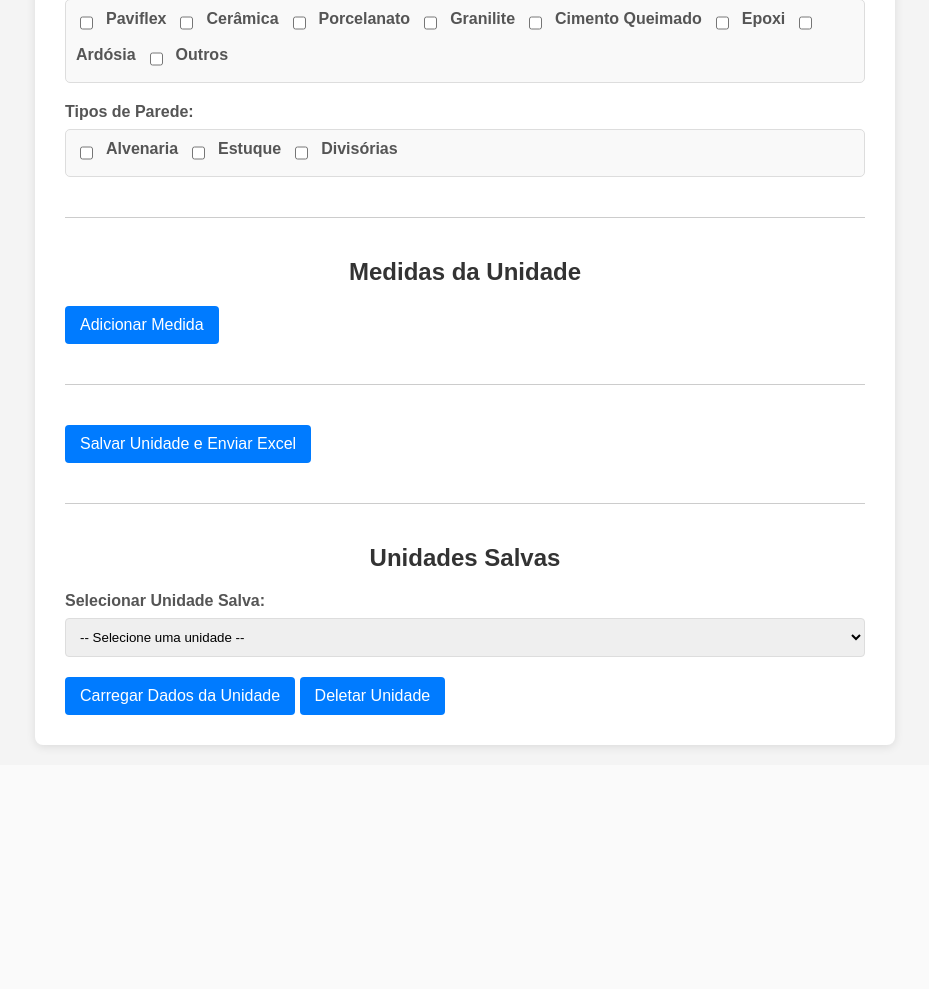
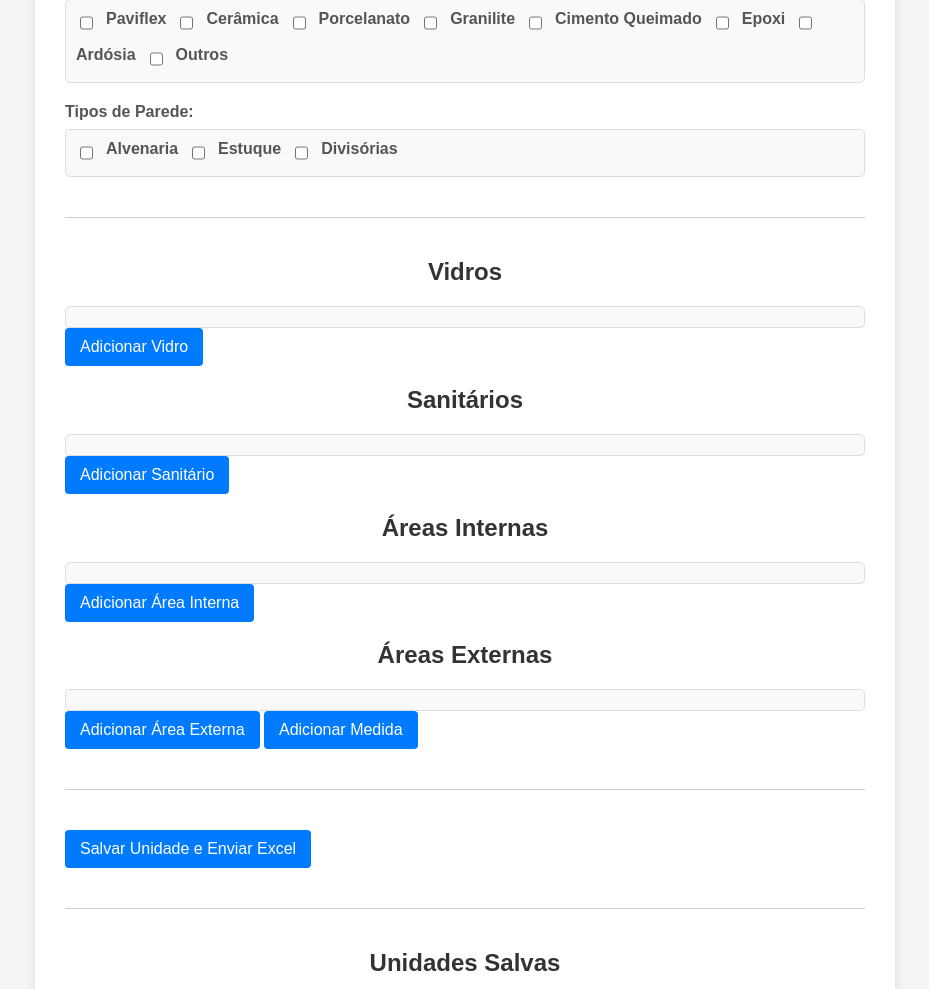
Before and after one commit to AMS2025-phm/cadastro, a Flask app: page / in a window 1280 px wide. Shown: the part 955-1944 px from the top of the page, without its empty margins (175-1104 px from the left). Before the commit the page ends 1705 px from the top, so only its background shows below. Run offline with Flask 3, Linux system fonts and the light colour scheme.

Commit message:
Update index.html

```diff
--- a/templates/index.html
+++ b/templates/index.html
@@ -78,8 +78,21 @@
             </div>
 
             <hr>
-            <h2>Medidas da Unidade</h2>
-            <div id="medidas-container"></div>
+            <h2>Vidros</h2>
+            <div id="vidros-container" class="checkbox-options-group" style="display: flex; flex-direction: column; gap: 10px; padding: 10px; border: 1px solid #ddd; border-radius: 5px; background-color: #f9f9f9;"></div>
+            <button type="button" id="addVidroBtn" class="btn secondary-btn">Adicionar Vidro</button>
+
+            <h2>Sanitários</h2>
+            <div id="sanitarios-container" class="checkbox-options-group" style="display: flex; flex-direction: column; gap: 10px; padding: 10px; border: 1px solid #ddd; border-radius: 5px; background-color: #f9f9f9;"></div>
+            <button type="button" id="addSanitarioBtn" class="btn secondary-btn">Adicionar Sanitário</button>
+
+            <h2>Áreas Internas</h2>
+            <div id="internas-container" class="checkbox-options-group" style="display: flex; flex-direction: column; gap: 10px; padding: 10px; border: 1px solid #ddd; border-radius: 5px; background-color: #f9f9f9;"></div>
+            <button type="button" id="addInternaBtn" class="btn secondary-btn">Adicionar Área Interna</button>
+
+            <h2>Áreas Externas</h2>
+            <div id="externas-container" class="checkbox-options-group" style="display: flex; flex-direction: column; gap: 10px; padding: 10px; border: 1px solid #ddd; border-radius: 5px; background-color: #f9f9f9;"></div>
+            <button type="button" id="addExternaBtn" class="btn secondary-btn">Adicionar Área Externa</button>
             <button type="button" id="addMedidaBtn" class="btn secondary-btn">Adicionar Medida</button>
             <hr>
 
@@ -173,6 +186,51 @@
             }
 
             loadDropdownOptions();
+
+            function addMedidaBlock(container, type) {
+                const index = container.children.length;
+                const block = document.createElement('div');
+                block.style.display = 'flex';
+                block.style.flexDirection = 'column';
+                block.style.gap = '5px';
+                block.innerHTML = `
+                    <label>${type} #${index + 1}</label>
+                    <input type="number" placeholder="Largura (m)" step="0.01" class="largura">
+                    <input type="number" placeholder="Comprimento (m)" step="0.01" class="comprimento">
+                    <input type="number" placeholder="Área (m²)" step="0.01" class="area" readonly>
+                `;
+
+                const larguraInput = block.querySelector('.largura');
+                const comprimentoInput = block.querySelector('.comprimento');
+                const areaInput = block.querySelector('.area');
+
+                function calcularArea() {
+                    const largura = parseFloat(larguraInput.value) || 0;
+                    const comprimento = parseFloat(comprimentoInput.value) || 0;
+                    areaInput.value = (largura * comprimento).toFixed(2);
+                }
+
+                larguraInput.addEventListener('input', calcularArea);
+                comprimentoInput.addEventListener('input', calcularArea);
+
+                container.appendChild(block);
+            }
+
+            document.getElementById('addVidroBtn').addEventListener('click', function() {
+                addMedidaBlock(document.getElementById('vidros-container'), 'Vidro');
+            });
+
+            document.getElementById('addSanitarioBtn').addEventListener('click', function() {
+                addMedidaBlock(document.getElementById('sanitarios-container'), 'Sanitário');
+            });
+
+            document.getElementById('addInternaBtn').addEventListener('click', function() {
+                addMedidaBlock(document.getElementById('internas-container'), 'Área Interna');
+            });
+
+            document.getElementById('addExternaBtn').addEventListener('click', function() {
+                addMedidaBlock(document.getElementById('externas-container'), 'Área Externa');
+            });
         });
     </script>
 </body>
```
